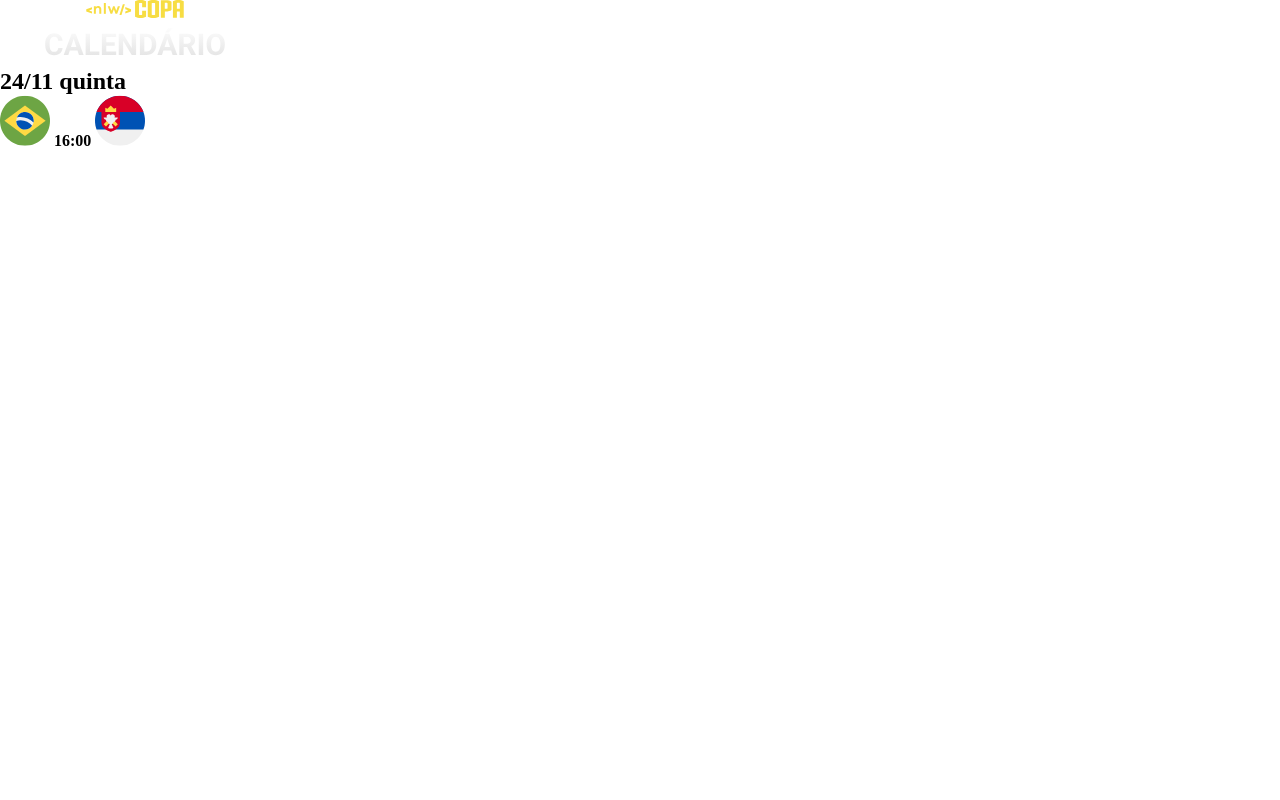
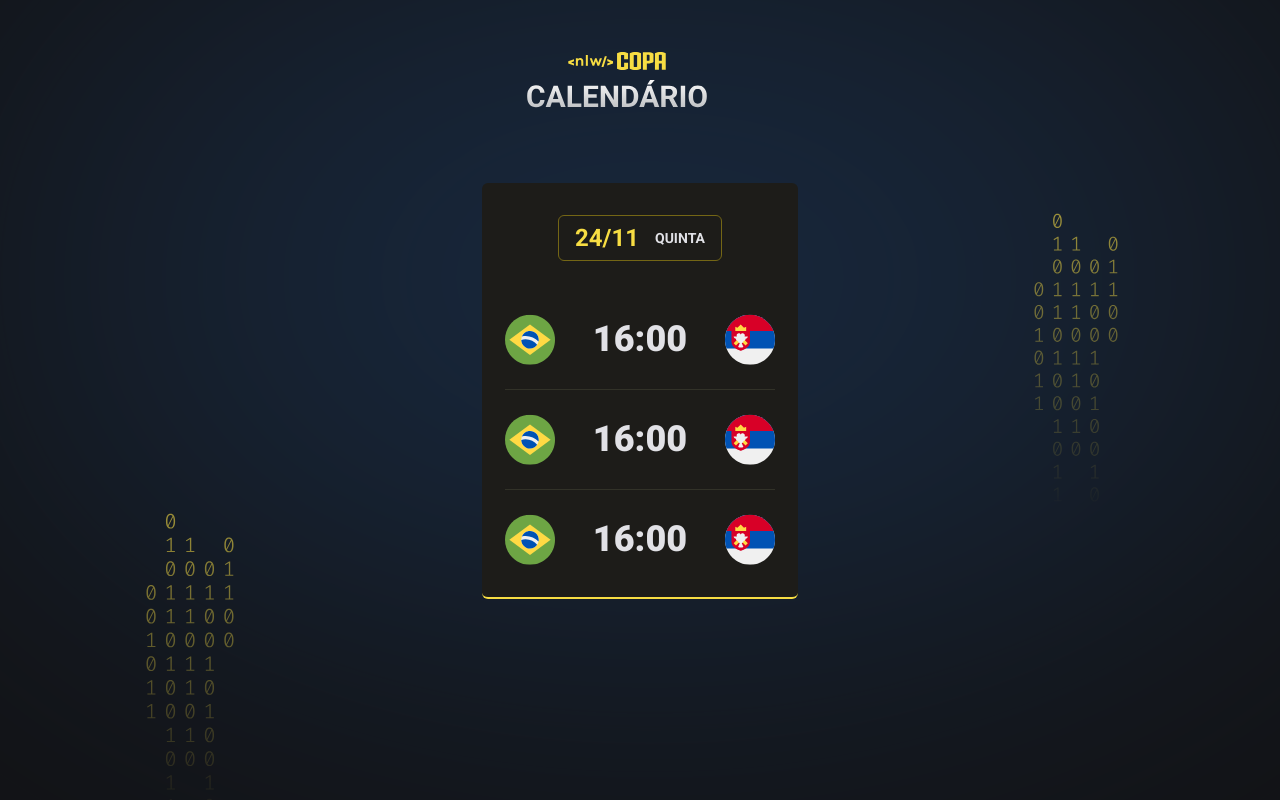
Before and after one commit to caiocesaroliveira/nlw-copa-explorer, a plain HTML site: page index.html in a window 1280 px wide. Drawn offline with Linux system fonts and the light colour scheme.

Commit message:
Estilização do card

```diff
--- a/index.html
+++ b/index.html
@@ -1,13 +1,20 @@
 <!DOCTYPE html>
-<html lang="en">
+<html lang="pt-br">
   <head>
+    <link rel="preconnect" href="https://fonts.googleapis.com" />
+    <link rel="preconnect" href="https://fonts.gstatic.com" crossorigin />
+    <link
+      href="https://fonts.googleapis.com/css2?family=Roboto:wght@700;900&display=swap"
+      rel="stylesheet"
+    />
+
     <meta charset="UTF-8" />
     <meta http-equiv="X-UA-Compatible" content="IE=edge" />
     <meta name="viewport" content="width=device-width, initial-scale=1.0" />
 
     <link rel="stylesheet" href="styles.css" />
 
-    <title>NLW Copa - Calendário</title>
+    <title>Calendário de jogos - NLW Copa</title>
   </head>
   <body>
     <div id="app">
@@ -25,6 +32,16 @@
               <strong>16:00</strong>
               <img src="./assets/icon-serbia.svg" alt="Bandeira da Sérvia" />
             </li>
+            <li>
+              <img src="./assets/icon-brazil.svg" alt="Bandeira do Brasil" />
+              <strong>16:00</strong>
+              <img src="./assets/icon-serbia.svg" alt="Bandeira da Sérvia" />
+            </li>
+            <li>
+              <img src="./assets/icon-brazil.svg" alt="Bandeira do Brasil" />
+              <strong>16:00</strong>
+              <img src="./assets/icon-serbia.svg" alt="Bandeira da Sérvia" />
+            </li>
           </ul>
         </div>
       </main>
--- a/styles.css
+++ b/styles.css
@@ -7,3 +7,81 @@
 ul {
   list-style: none;
 }
+
+body {
+  background-color: #121214;
+  background-image: url(./assets/bg.svg);
+  background-position-x: center;
+  background-position-y: 55.6%;
+
+  font-family: "Roboto", sans-serif;
+  font-size: 400;
+}
+
+#app {
+  width: fit-content;
+  margin: 52px auto;
+}
+
+header {
+  margin-bottom: 63px;
+}
+
+.card {
+  padding: 32px 23px;
+  text-align: center;
+
+  background-color: #1d1c19;
+  border-bottom: 2px solid #f7dd43;
+  border-radius: 6px;
+}
+
+.card h2 {
+  display: flex;
+  gap: 16px;
+  justify-content: center;
+  align-items: center;
+
+  padding: 8px 16px;
+  border: 1px solid #746615;
+  border-radius: 6px;
+
+  width: fit-content;
+  margin-inline: auto;
+  margin-bottom: 53px;
+
+  color: #f7dd43;
+}
+
+.card h2 span {
+  color: #e1e1e6;
+  font-size: 14px;
+  text-transform: uppercase;
+}
+
+.card ul {
+  display: flex;
+  flex-direction: column;
+  gap: 24px;
+
+  width: 270px;
+}
+
+.card ul li {
+  display: flex;
+  align-items: center;
+  justify-content: space-between;
+}
+
+.card ul li + li {
+  padding-top: 24px;
+  border-top: 1px solid #323228;
+}
+
+.card ul li strong {
+  font-weight: 900;
+  font-size: 36px;
+  line-height: 125%;
+
+  color: #e1e1e6;
+}
```
Also changed, not shown: assets/bg-overlay.svg (deleted), assets/bg.svg (added).
